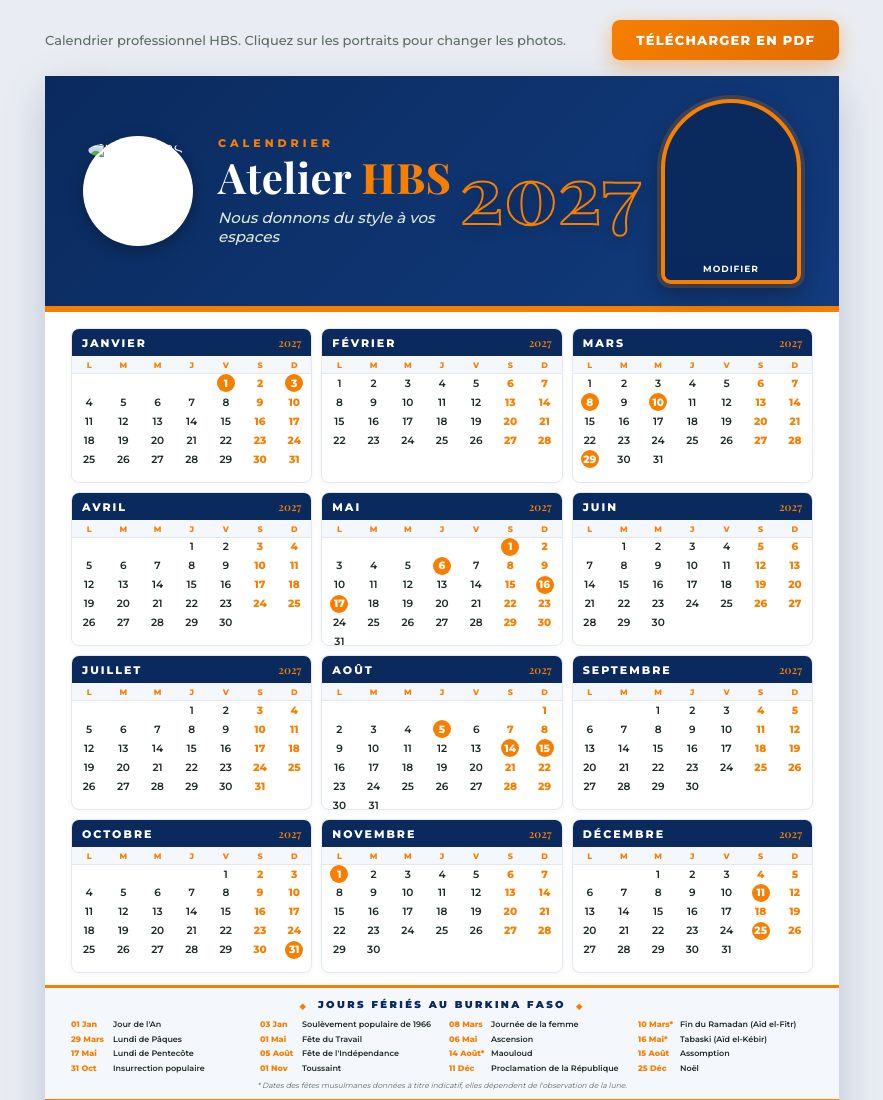
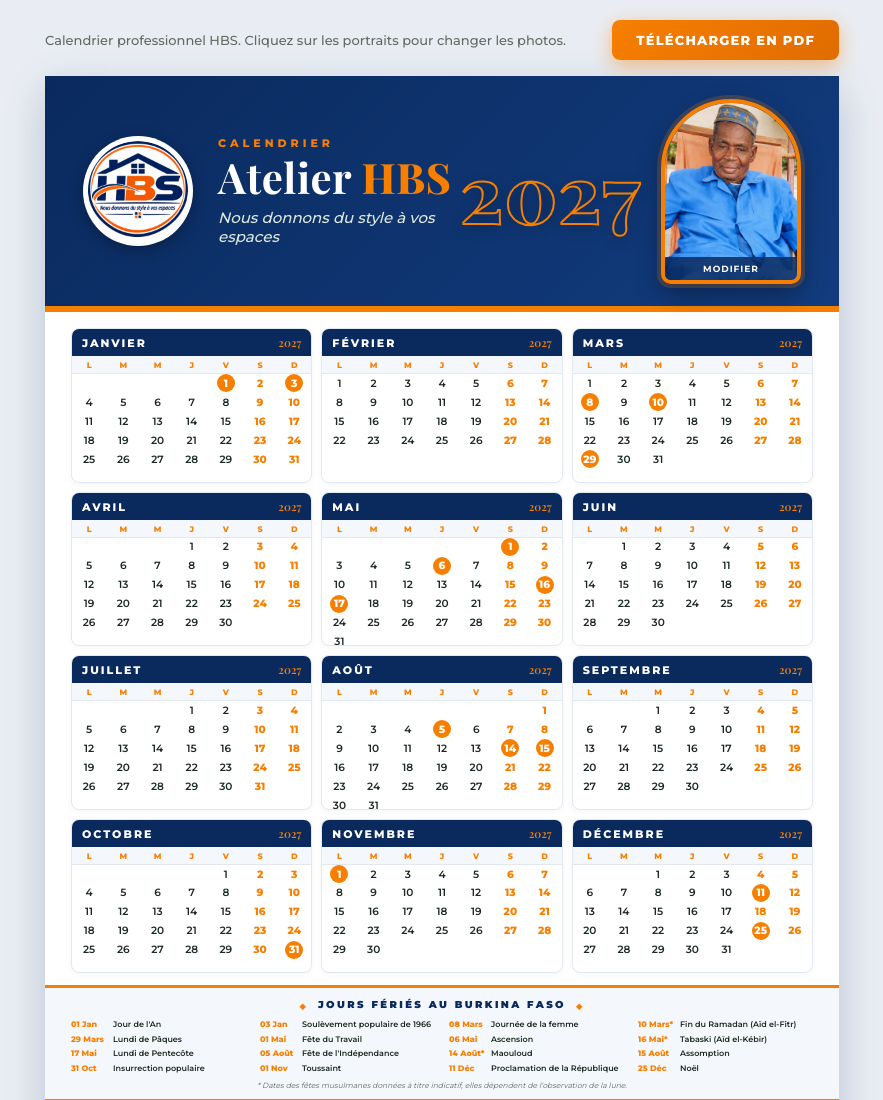
Before and after one commit to alyhema56/cald, a plain HTML site: page index.html in a window 1280 px wide. Shown: the top 1100 px of the page, without its empty margins (198-1081 px from the left). Drawn offline with nearby package versions, Linux system fonts and the light colour scheme; a web font is replaced by a local one.

Commit message:
Add files via upload

```diff
--- a/index.html
+++ b/index.html
@@ -181,7 +181,7 @@
       <div class="brand-wrapper">
         <div class="logo-container">
           <!-- LE LOGO -->
-          <img src="images/logo.jpg" alt="Logo HBS">
+          <img src="images/logo.png" alt="Logo HBS">
         </div>
         <div class="brand">
           <div class="eyebrow">Calendrier</div>
```
Also changed, not shown: images/logo.png (added), images/mere.jpg (added), images/pere.jpg (added).
